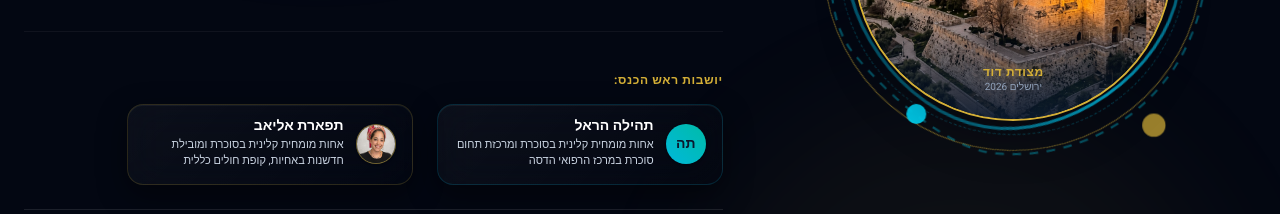
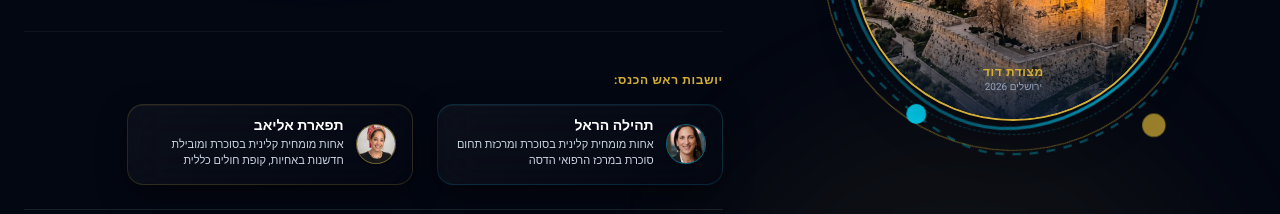
Before and after one commit to tifereteliav/jerusalem-diabetes-conference, a React (Vite) app: page / in a window 1280 px wide. Shown: the part 780-994 px from the top of the page. Built offline with nearby package versions, Linux system fonts and the light colour scheme.

Commit message:
feat: add chairperson profile image for Tehilah Harel

```diff
--- a/src/components/Hero.jsx
+++ b/src/components/Hero.jsx
@@ -166,8 +166,8 @@ export default function Hero() {
               <span className="text-xs uppercase tracking-wider text-[#D4AF37] font-bold block mb-4">יושבות ראש הכנס:</span>
               <div className="flex flex-col sm:flex-row flex-wrap gap-4 sm:gap-6 justify-start">
                 <div className="w-full sm:w-auto flex items-center gap-3 glass-card-cyan px-4 py-3 sm:py-3.5 rounded-2xl">
-                  <div className="w-10 h-10 rounded-full bg-gradient-to-tr from-cyan-500 to-teal-500 flex items-center justify-center text-[#0A192F] font-bold text-sm shadow shrink-0">
-                    תה
+                  <div className="w-10 h-10 rounded-full overflow-hidden border border-cyan-500/50 shadow shrink-0 bg-slate-900">
+                    <img src="/תהילה הראל.jpeg" alt="תהילה הראל" className="w-full h-full object-cover" />
                   </div>
                   <div className="text-right">
                     <span className="font-bold text-white block text-sm leading-none mb-1">תהילה הראל</span>
```
Also changed, not shown: public/תהילה הראל.jpeg (added).
